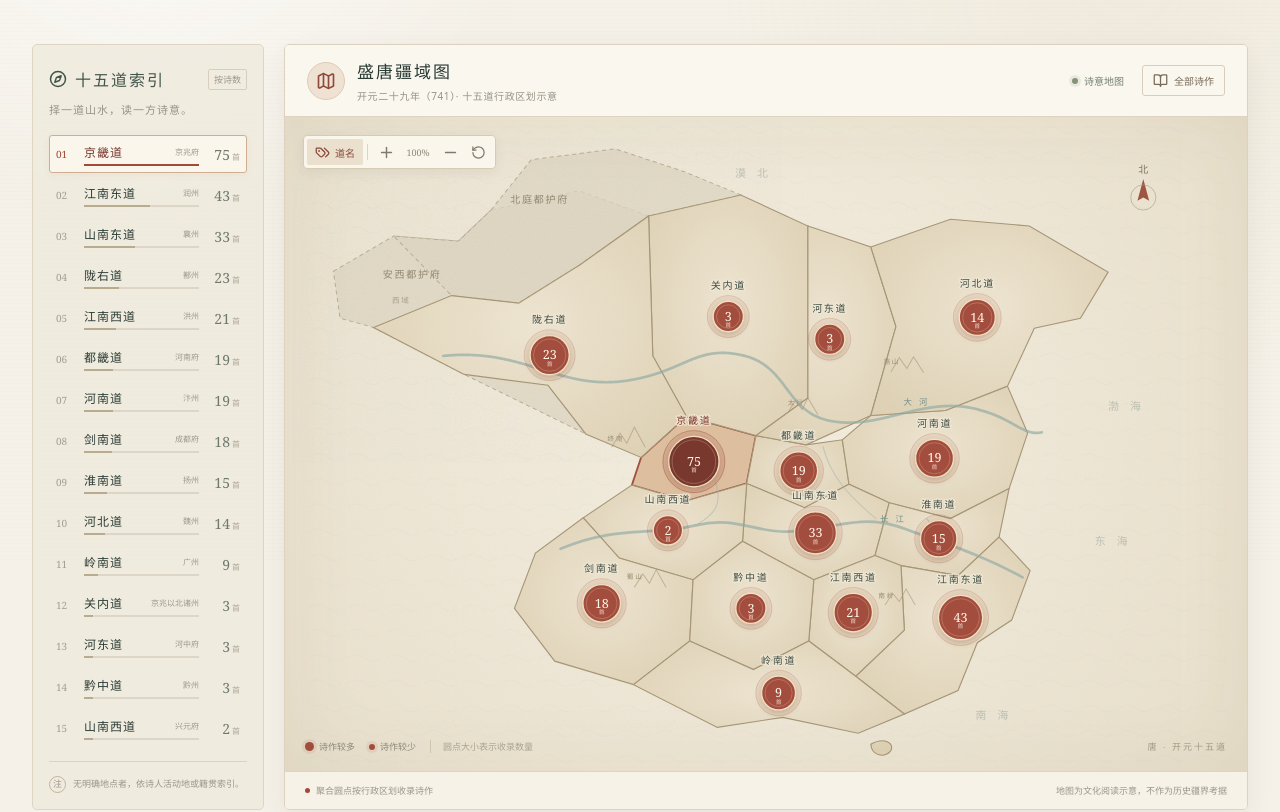
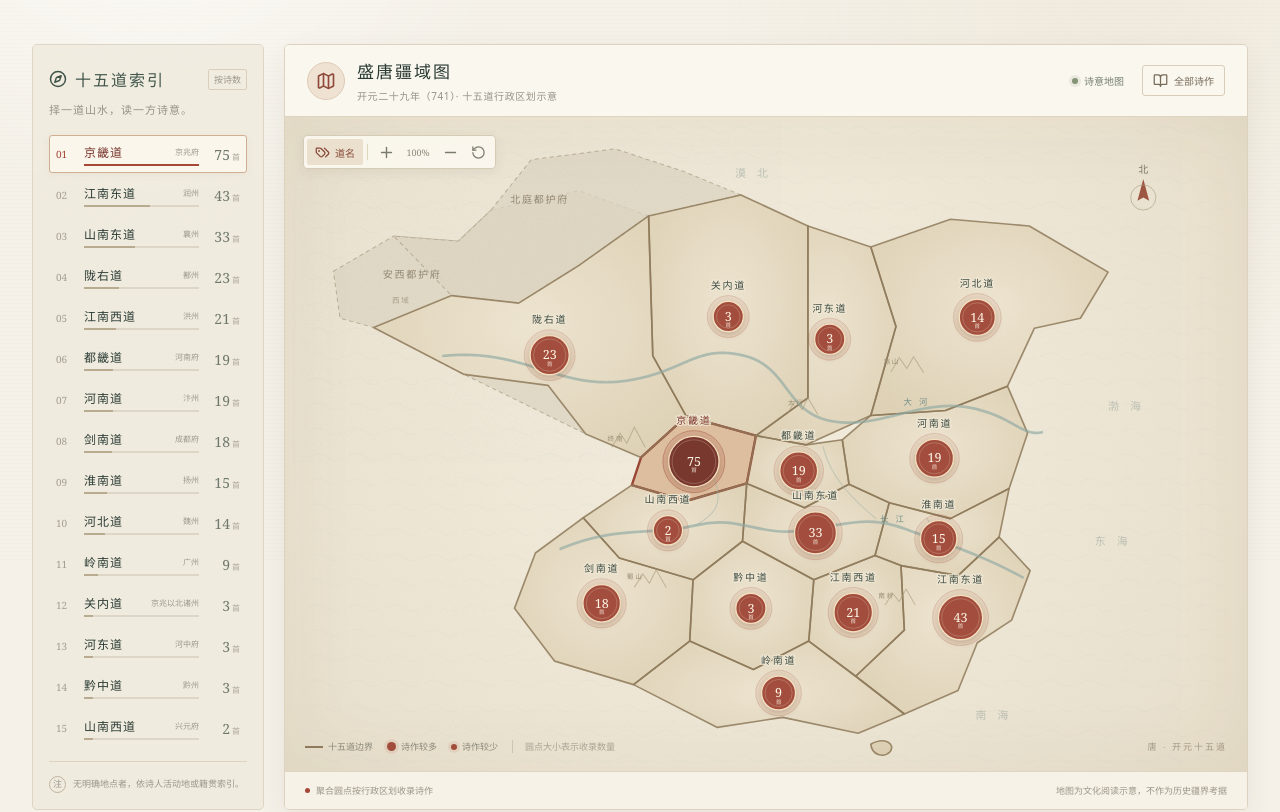
Before and after one commit to LiangjiChen/cultural-on-map, a React (Vite) app: page / in a window 1280 px wide. Shown: the part 240-1052 px from the top of the page. Built offline with nearby package versions, Linux system fonts and the light colour scheme.

Commit message:
feat: update workspace
Co-authored-by: traeagent <traeagent@users.noreply.github.com>

```diff
--- a/src/components/TangMap.tsx
+++ b/src/components/TangMap.tsx
@@ -95,6 +95,16 @@ export function TangMap({ counts, selectedRegionId, onSelect }: TangMapProps) {
             })}
           </g>
 
+          <g className="admin-boundary-layer" aria-hidden="true">
+            {regions.map(region => (
+              <path
+                key={region.id}
+                d={region.path}
+                className={selectedRegionId === region.id ? 'selected' : undefined}
+              />
+            ))}
+          </g>
+
           <g className="river-layer" aria-hidden="true">
             <path className="yellow-river" d="M165 285 C260 275 302 325 380 315 C454 305 466 270 525 285 C578 299 573 354 630 363 C690 373 741 330 807 350 C846 361 858 381 879 376" />
             <path className="yangtze-river" d="M305 515 C370 487 411 500 466 487 C520 474 540 501 594 493 C647 486 672 474 718 492 C761 508 806 521 856 549" />
@@ -171,6 +181,7 @@ export function TangMap({ counts, selectedRegionId, onSelect }: TangMapProps) {
       </svg>
 
       <div className="map-legend">
+        <span><i className="legend-boundary" />十五道边界</span>
         <span><i className="legend-dot large" />诗作较多</span>
         <span><i className="legend-dot small" />诗作较少</span>
         <span className="legend-note">圆点大小表示收录数量</span>
--- a/src/styles.css
+++ b/src/styles.css
@@ -204,9 +204,19 @@ main { max-width: 1540px; margin: 0 auto; padding: 0 32px; }
 .outer-territory path { fill: #ded6c2; stroke: #a99c82; stroke-width: 1.2; stroke-dasharray: 5 4; opacity: .75; }
 .outer-territory-labels text { font-family: var(--serif); font-size: 12px; fill: #91856f; letter-spacing: 2px; text-anchor: middle; }
 .outer-territory-labels .outer-territory-sub { font-size: 9px; opacity: .7; }
-.region-shape { fill: url(#land-wash); stroke: #a79778; stroke-width: 1.35; cursor: pointer; transition: fill .18s, stroke .18s, opacity .18s; }
-.region-shape:hover, .region-shape.hovered { fill: #e4cfab; stroke: #927557; }
-.region-shape.selected { fill: #dec0a0; stroke: #a0523d; stroke-width: 2.2; }
+.region-shape { fill: url(#land-wash); stroke: none; cursor: pointer; transition: fill .18s, opacity .18s; }
+.region-shape:hover, .region-shape.hovered { fill: #e4cfab; }
+.region-shape.selected { fill: #dec0a0; }
+.admin-boundary-layer { pointer-events: none; }
+.admin-boundary-layer path {
+  fill: none;
+  stroke: #8f7b5b;
+  stroke-width: 1.65;
+  stroke-linejoin: round;
+  vector-effect: non-scaling-stroke;
+  opacity: .85;
+}
+.admin-boundary-layer path.selected { stroke: #9a4636; stroke-width: 2.4; opacity: 1; }
 .river-layer { pointer-events: none; }
 .river-layer path { fill: none; stroke-linecap: round; }
 .yellow-river, .yangtze-river { stroke: #8fa9a4; stroke-width: 3.2; opacity: .65; }
@@ -248,6 +258,7 @@ main { max-width: 1540px; margin: 0 auto; padding: 0 32px; }
 .zoom-value { width: 36px; text-align: center; color: #918a7c; font-family: Georgia, serif; font-size: 9px; }
 .map-legend { position: absolute; z-index: 4; left: 20px; bottom: 18px; display: flex; align-items: center; gap: 14px; color: #8b8779; font-size: 9px; }
 .map-legend > span { display: flex; align-items: center; gap: 5px; }
+.legend-boundary { display: inline-block; width: 18px; border-top: 2px solid #8f7b5b; }
 .legend-dot { display: inline-block; border-radius: 50%; background: #a24d3c; box-shadow: 0 0 0 3px rgba(162,77,60,.1); }
 .legend-dot.large { width: 9px; height: 9px; }
 .legend-dot.small { width: 6px; height: 6px; }
```
